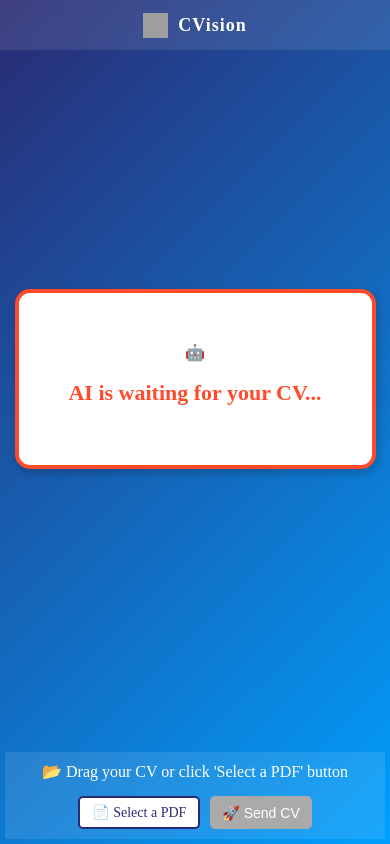
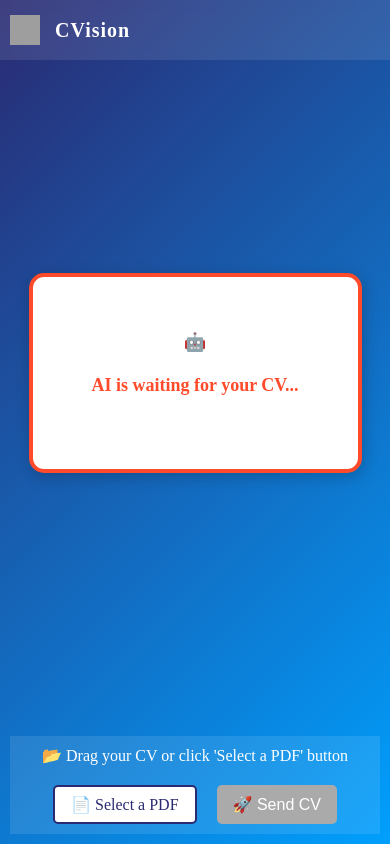
Before and after one commit to skarahan35/cvision, an Angular app: page / in a window 390 px wide. Built offline with nearby package versions, Linux system fonts and the light colour scheme; grey boxes are pictures that could not be loaded.

Commit message:
update build

```diff
--- a/src/app/app.component.scss
+++ b/src/app/app.component.scss
@@ -4,9 +4,10 @@
   box-sizing: border-box;
 }
 
-body, html {
-  width: 100vw;
-  min-height: 100dvh;
+body,
+html {
+  width: 100%;
+  height: 100%;
   font-family: "Poppins", sans-serif;
   overflow: hidden;
 }
@@ -15,54 +16,50 @@ body, html {
   display: flex;
   flex-direction: column;
   align-items: center;
-  justify-content: center;
-  width: 100%;
-  min-height: 100dvh;
+  height: 100vh;
   background: linear-gradient(135deg, #2a2a72, #009ffd);
   color: white;
   text-align: center;
-  padding: 10px;
 }
 
 .header {
   width: 100%;
-  height: 60px;
+  height: 80px;
   display: flex;
   align-items: center;
-  justify-content: center;
+  padding-left: 20px;
   background: rgba(255, 255, 255, 0.1);
   backdrop-filter: blur(5px);
-  position: fixed;
+  position: absolute;
   top: 0;
   left: 0;
-  padding: 0 15px;
 }
 
 .header-content {
   display: flex;
   align-items: center;
-  gap: 10px;
+  gap: 15px;
 }
 
 .bot-icon {
-  width: 30px;
-  height: 30px;
+  width: 40px;
+  height: 40px;
 }
 
 .header h1 {
-  font-size: 20px;
+  font-size: 28px;
   font-weight: 600;
   color: white;
   letter-spacing: 1px;
 }
 
 .ai-response {
+  width: 100%;
   flex-grow: 1;
   display: flex;
   align-items: center;
   justify-content: center;
-  width: 100%;
-  padding: 15px 0;
+  padding: 40px 0;
 }
 
 .chat-bubble {
@@ -70,17 +67,17 @@ body, html {
   flex-direction: column;
   align-items: center;
   justify-content: center;
-  gap: 10px;
-  padding: 20px;
+  gap: 12px;
+  padding: 30px;
   background: white;
   color: black;
-  font-size: 18px;
-  border-radius: 10px;
-  box-shadow: 2px 4px 10px rgba(0, 0, 0, 0.2);
-  width: 90%;
-  max-width: 600px;
-  min-height: 180px;
-  max-height: 50vh;
+  font-size: 20px;
+  border-radius: 15px;
+  box-shadow: 2px 4px 15px rgba(0, 0, 0, 0.2);
+  width: 80%;
+  max-width: 900px;
+  min-height: 200px;
+  max-height: 65vh;
   text-align: center;
   position: relative;
   overflow: hidden;
@@ -89,10 +86,11 @@ body, html {
 }
 
 .chat-content {
-  max-height: 40vh;
+  max-height: 50vh;
   overflow-y: auto;
-  padding: 8px;
+  padding: 10px;
   width: 100%;
+  scroll-behavior: smooth;
 }
 
 .chat-content::-webkit-scrollbar {
@@ -103,14 +101,22 @@ body, html {
   background-color: rgba(0, 0, 0, 0.3);
   border-radius: 10px;
 }
-
+.detail-text {
+  color: black;
+  font-weight: normal;
+  margin-top: 10px;
+  font-size: 20px;
+  text-align: left;
+  width: 100%;
+  padding: 0 20px;
+  display: block;
+}
 .upload-box {
   width: 100%;
   text-align: center;
-  padding: 15px;
+  padding: 20px;
   background: rgba(255, 255, 255, 0.1);
 }
-
 .drop-area {
   cursor: default;
 }
@@ -120,20 +126,18 @@ body, html {
 }
 
 .button-container {
-  margin-top: 15px;
+  margin-top: 20px;
   justify-content: center;
   display: flex;
-  gap: 10px;
-  flex-wrap: wrap;
+  gap: 20px;
 }
 
 .file-label,
 .send-btn {
-  padding: 8px 15px;
-  font-size: 16px;
+  padding: 10px 20px;
+  font-size: 18px;
   border-radius: 5px;
   cursor: pointer;
-  text-align: center;
 }
 
 .file-label {
@@ -144,6 +148,7 @@ body, html {
 
 .file-label:hover {
   background-color: #f0f0f0;
+  transform: scale(1.05);
 }
 
 .send-btn {
@@ -159,8 +164,8 @@ body, html {
 
 .send-btn:hover:enabled {
   background-color: #e43a1c;
+  transform: scale(1.05);
 }
-
 @keyframes colorChange {
   0% {
     border-color: #ff4b2b;
@@ -194,44 +199,46 @@ body, html {
   border-radius: 15px;
   transition: border-color 0.5s ease-in-out;
 }
-
-/* Mobil Uyumluluk */
 @media screen and (max-width: 768px) {
   .container {
-    padding: 5px;
+    padding: 10px;
   }
 
   .header {
-    height: 50px;
+    height: 60px;
+    padding-left: 10px;
   }
 
   .header h1 {
+    font-size: 20px;
+  }
+
+  .bot-icon {
+    width: 30px;
+    height: 30px;
+  }
+
+  .chat-bubble {
+    width: 90%;
+    padding: 20px;
     font-size: 18px;
   }
 
-  .bot-icon {
-    width: 25px;
-    height: 25px;
-  }
-
-  .chat-bubble {
-    width: 95%;
-    padding: 15px;
+  .chat-content {
+    max-height: 40vh;
     font-size: 16px;
-  }
-
-  .chat-content {
-    max-height: 35vh;
-    font-size: 14px;
   }
 
   .upload-box {
     padding: 10px;
   }
 
-  .file-label,
-  .send-btn {
-    font-size: 14px;
-    padding: 6px 12px;
+  .file-label, .send-btn {
+    font-size: 16px;
+    padding: 8px 16px;
+  }
+
+  .animated-text {
+    font-size: 18px;
   }
 }
```
Also changed, not shown: 3 other files (tests, documents, lock files or other folders).
